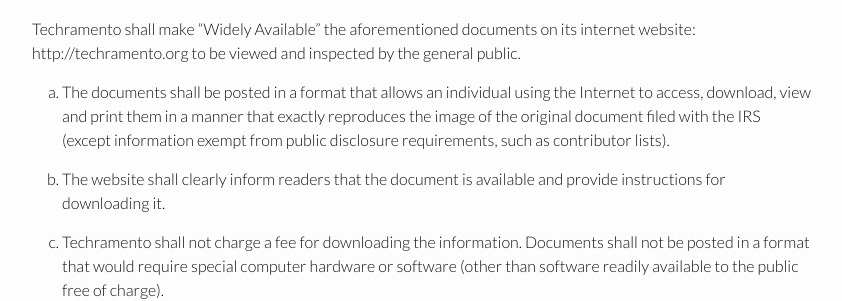
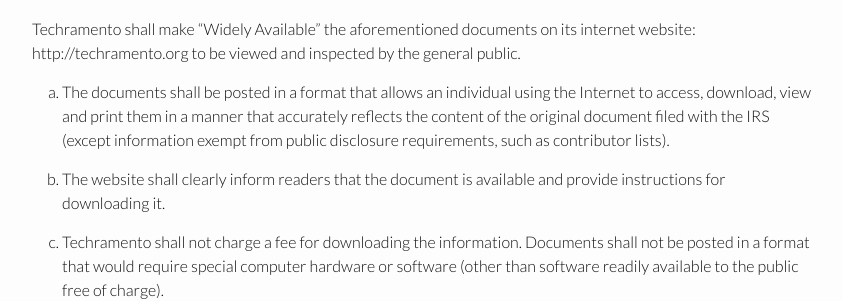
Before and after one commit to techramento/techramento.github.io, a Jekyll site: the page built from BYLAWS.md, in a window 1280 px wide and 900 px high, scrolled down 14416 px. Shown: the part 178-479 px from the top of the window, without its empty margins (218-1060 px from the left). Built offline with Jekyll 4.4.1, drawn with Linux system fonts in a browser that asks for light colours.

Commit message:
Clarify document availability to allow for CSS/Markdown documents
We want to focus on the _content_ of our documents, not necessarily the
styling or Markdown syntax that builds the document.

```diff
--- a/BYLAWS.md
+++ b/BYLAWS.md
@@ -422,7 +422,7 @@
 
 {{ site.legal_title }} shall make “Widely Available” the aforementioned documents on its internet website: {{ site.url }} to be viewed and inspected by the general public.
 
-1. The documents shall be posted in a format that allows an individual using the Internet to access, download, view and print them in a manner that exactly reproduces the image of the original document filed with the IRS (except information exempt from public disclosure requirements, such as contributor lists).
+1. The documents shall be posted in a format that allows an individual using the Internet to access, download, view and print them in a manner that accurately reflects the content of the original document filed with the IRS (except information exempt from public disclosure requirements, such as contributor lists).
 
 1. The website shall clearly inform readers that the document is available and provide instructions for downloading it.
 
```
